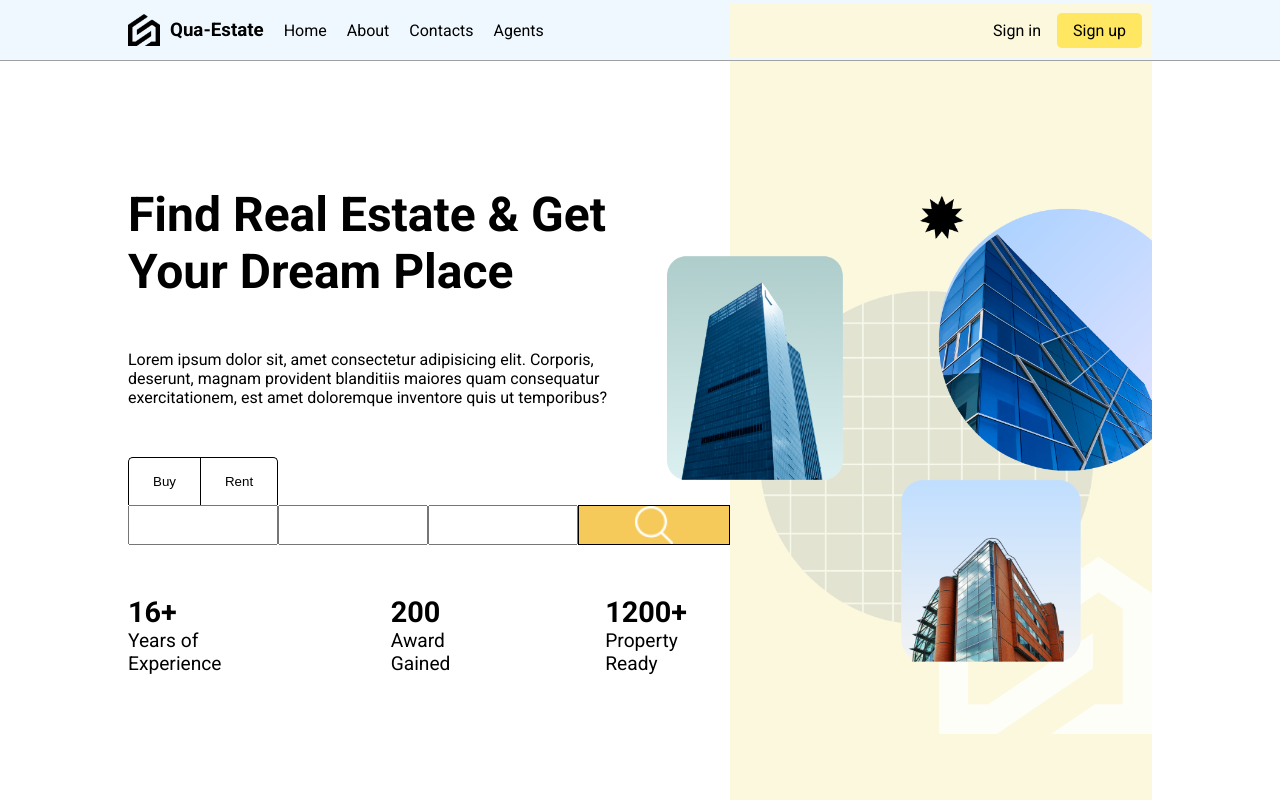
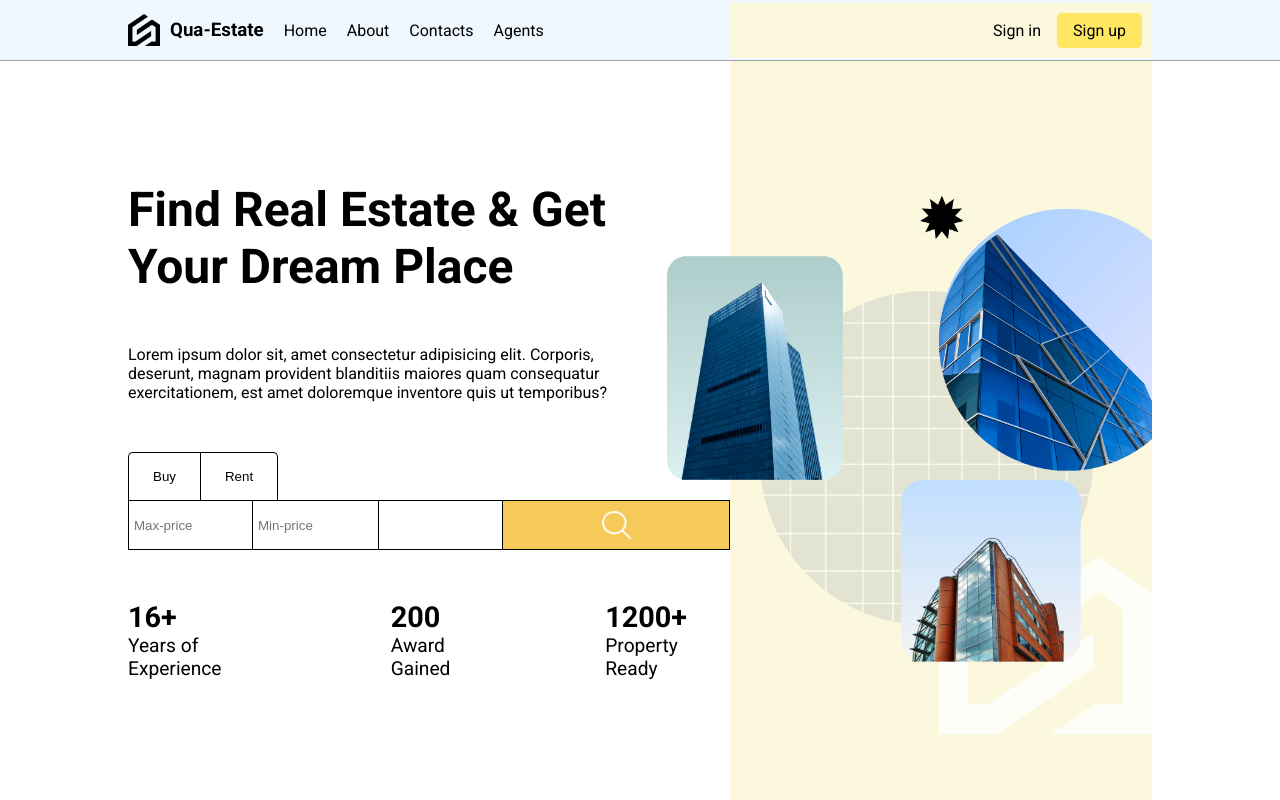
Before and after one commit to omertaskn452/project-real-estate, a React (Vite) app in the folder front-end/: page /search in a window 1280 px wide. Shown: the top 800 px of the page. Built offline with nearby package versions, Linux system fonts and the light colour scheme.

Commit message:
bugs fixed

```diff
--- a/front-end/src/components/home/Home.jsx
+++ b/front-end/src/components/home/Home.jsx
@@ -1,5 +1,6 @@
 import React from 'react'
 import "./home.css"
+import SearchBar from '../searchBar/SearchBar'
 
 const Home = () => {
   return (
@@ -8,22 +9,9 @@ const Home = () => {
         <div className="home-left">
           <div className="home-title">
             <h1 className='home-title-header'>Find Real Estate & Get Your Dream Place</h1>
-            <p>Lorem ipsum dolor sit, amet consectetur adipisicing elit. Corporis, deserunt, magnam provident blanditiis maiores quam consequatur exercitationem, est amet doloremque inventore quis ut temporibus?</p>
+            <p className='home-title-text'>Lorem ipsum dolor sit, amet consectetur adipisicing elit. Corporis, deserunt, magnam provident blanditiis maiores quam consequatur exercitationem, est amet doloremque inventore quis ut temporibus?</p>
           </div>
-          <div className="home-search">
-            <div className="home-search-btns">
-              <button className='home-search-btn buy-btn'>Buy</button>
-              <button className='home-search-btn rent-btn'>Rent</button>
-            </div>
-            <div className="home-search-container">
-              <input className='home-search-input' type="text" />
-              <input className='home-search-input' type="text" />
-              <input className='home-search-input' type="text" />
-              <div className="home-search-icon-wrapper">
-                <img className='home-search-icon' src="/icons/search.png" alt="" />
-              </div>
-            </div>
-          </div>
+          <SearchBar/>
           <div className="home-texts">
             <div className="home-texts-item">
               <h2>16+</h2>
--- a/front-end/src/components/home/home.css
+++ b/front-end/src/components/home/home.css
@@ -19,40 +19,7 @@
 .home-title-header{
   font-size: 3rem;
 }
-.home-search{
-  display: flex;
-  flex-direction: column;
-}
-.home-search-btn{
-  background-color: transparent;
-  border: 0.5px solid black;
-  padding: 1rem 1.5rem;
-  border-bottom: none;
-}
-.buy-btn{
-  border-right: none;
-  border-top-left-radius: 5px;
-}
-.rent-btn{
-  border-top-right-radius: 5px;
-}
-.home-search-container{
-  display: flex;
-  height: 40px;
-}
-.home-search-input{
-  width: 150px;
-}
-.home-search-icon-wrapper{
-  flex-grow: 1;
-  background-color: rgb(246, 202, 90);
-  border: 1px solid black;
-  display: flex;
-  align-items: center;
-  justify-content: center;
-}
-.home-search-icon{
-  height: 100%;
+.home-title-text{
 }
 .home-texts{
   font-size: 1.2rem;
--- /dev/null
+++ b/front-end/src/components/searchBar/SearchBar.jsx
@@ -0,0 +1,23 @@
+import React from 'react'
+import "./searchBar.css"
+
+const SearchBar = () => {
+  return (
+    <div className="home-search">
+      <div className="home-search-btns">
+        <button className='home-search-btn buy-btn'>Buy</button>
+        <button className='home-search-btn rent-btn'>Rent</button>
+      </div>
+      <div className="home-search-container">
+        <input className='home-search-input' placeholder='Max-price' type="text" />
+        <input className='home-search-input mid-input' placeholder="Min-price" type="text" />
+        <input className='home-search-input' type="text" />
+        <div className="home-search-icon-wrapper">
+          <img className='home-search-icon' src="/icons/search.png" alt="" />
+        </div>
+      </div>
+    </div>
+  )
+}
+
+export default SearchBar
--- /dev/null
+++ b/front-end/src/components/searchBar/searchBar.css
@@ -0,0 +1,48 @@
+.home-search{
+  display: flex;
+  flex-direction: column;
+}
+.home-search-btn{
+  background-color: transparent;
+  border: 0.5px solid black;
+  padding: 1rem 1.5rem;
+  border-bottom: none;
+}
+.buy-btn{
+  border-right: none;
+  border-top-left-radius: 5px;
+}
+.rent-btn{
+  border-top-right-radius: 5px;
+}
+.home-search-container{
+  display: flex;
+  height: 50px;
+}
+.home-search-input{
+  width: 125px;
+  border: solid black 0.5px;
+  text-indent: 5px;
+  padding-right: 5px;
+}
+.home-search-input:focus{
+  outline: none;
+  border: solid rgb(13, 107, 0) 1px;
+}
+.home-search-icon-wrapper{
+  flex-grow: 1;
+  background-color: rgb(246, 202, 90);
+  border: 1px solid black;
+  border-left: 0;
+  display: flex;
+  align-items: center;
+  justify-content: center;
+  max-width: 300px;
+}
+.home-search-icon{
+  height: 60%;
+}
+.mid-input{
+  border-left: 0;
+  border-right: 0;
+}
```
